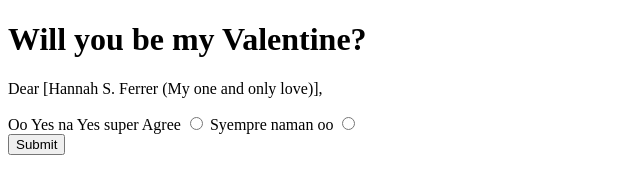
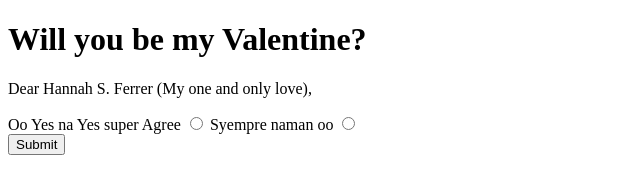
Before and after one commit to Terollie/Valentine-website, a plain HTML site: page index.html in a window 1280 px wide. Shown: the full height of the page, 0-640 px from the left. Drawn offline with Linux system fonts and the light colour scheme.

Commit message:
Update index.html

```diff
--- a/index.html
+++ b/index.html
@@ -8,7 +8,7 @@
 </head>
 <body>
     <h1>Will you be my Valentine?</h1>
-    <p>Dear [Hannah S. Ferrer (My one and only love)],</p>
+    <p>Dear Hannah S. Ferrer (My one and only love),</p>
 
     <form action="/thank-you-page.html" method="post">
         <label for="response">Oo Yes na Yes super Agree</label>
```
